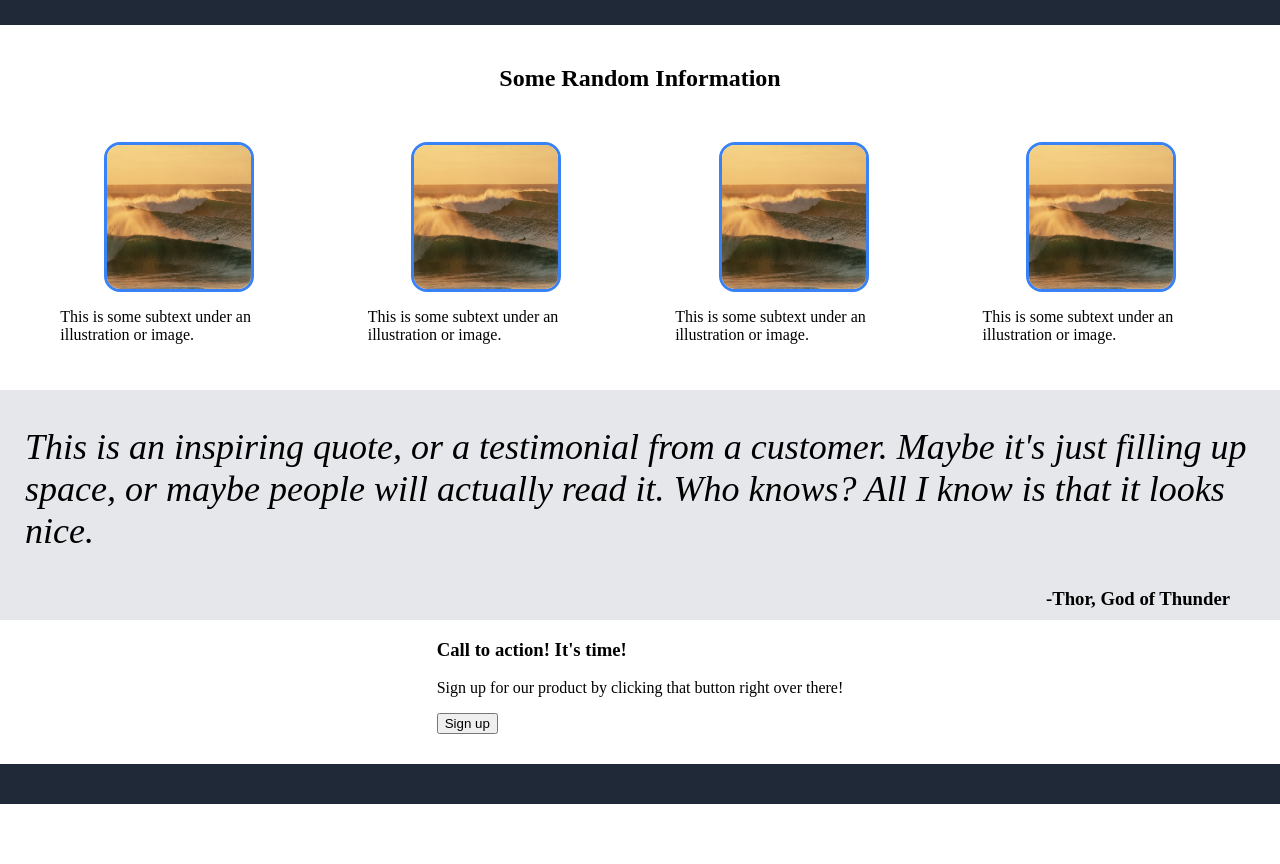
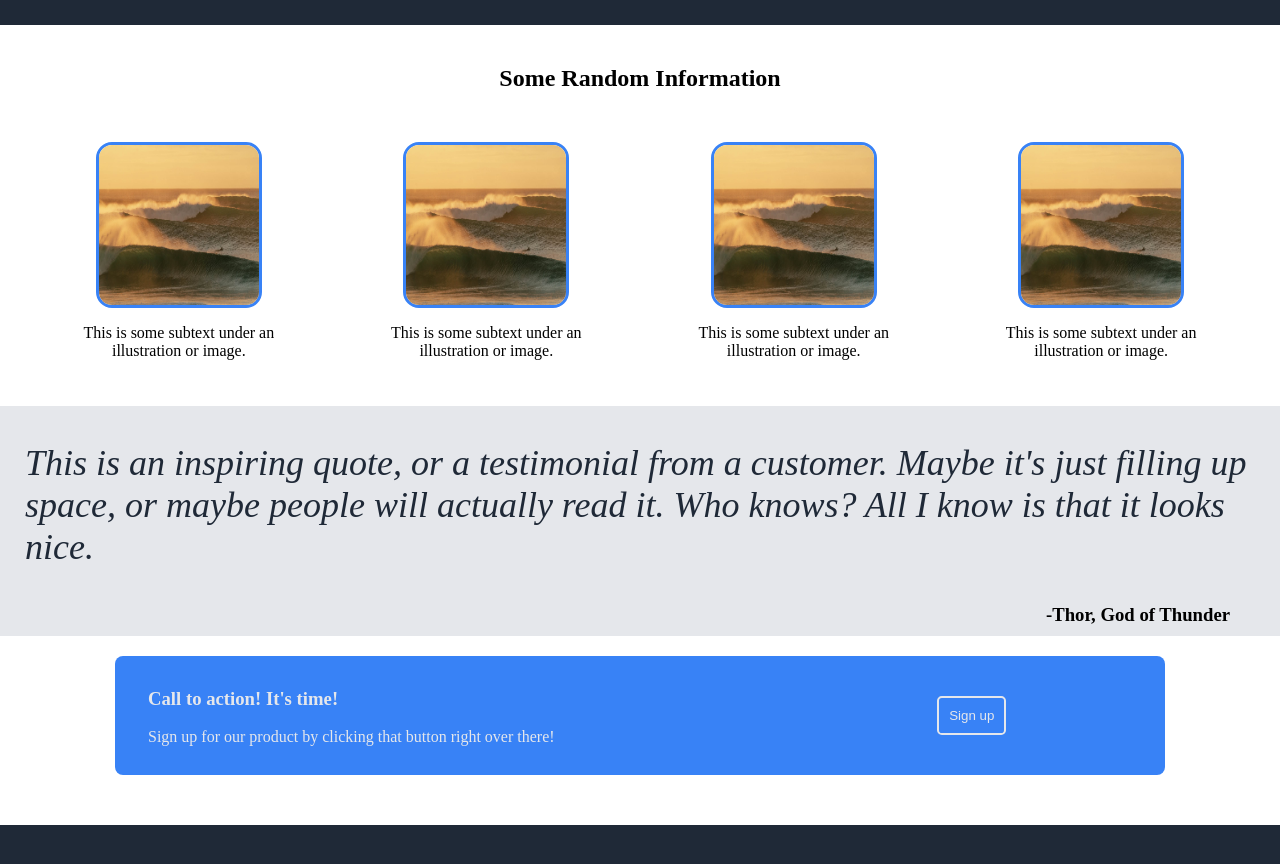
Before and after one commit to Diamorah/Odin_Landing_Page, a plain HTML site: page index.html in a window 1280 px wide. Shown: the part 580-1444 px from the top of the page. Before the commit the page ends 1384 px from the top, so only its background shows below. Drawn offline with Linux system fonts and the light colour scheme.

Commit message:
Fix styling

```diff
--- a/css/styles.css
+++ b/css/styles.css
@@ -131,6 +131,7 @@ main {
     flex-direction: column;
     align-items: center;
     justify-content: center;
+    text-align: center;
 }
 
 #section2 h2 {
@@ -138,8 +139,8 @@ main {
     padding: 10px;
 }
 #section2 img {
-    height: 9rem;
-    width: 9rem;
+    height: 10rem;
+    width: 10rem;
     border: solid #3882f6;
     border-radius: 1rem;
 }
@@ -155,6 +156,7 @@ main {
     font-size: 36px;
     font-style: italic;
     font-weight: 100;
+    color: #1F2937;
 }
 #section3 h3 {
     text-align: right;
@@ -170,6 +172,37 @@ main {
     display: flex;
     justify-content: center;
 }
+#CtA {
+    margin: 20px;
+    width: 80%;
+    padding: 10px 30px;
+    color: #E5E7EB;
+    display: flex;
+    flex-direction: row;
+    align-items: center;
+    justify-content: space-between;
+    background-color:#3882f6;
+    border: solid transparent;
+    border-radius: .5rem;
+}
+
+#ctat {
+    width: 60%;
+}
+
+#button-space {
+    width: 20%;
+}
+
+#CtA button {
+    margin: 5px 2px;
+    padding: 10px;
+    color: #E5E7EB;
+    border: solid #E5E7EB;
+    border-width: 2px;
+    border-radius: .3rem;
+    background-color: #3882f6;
+}
 
 footer {
     height: 40px;
```
